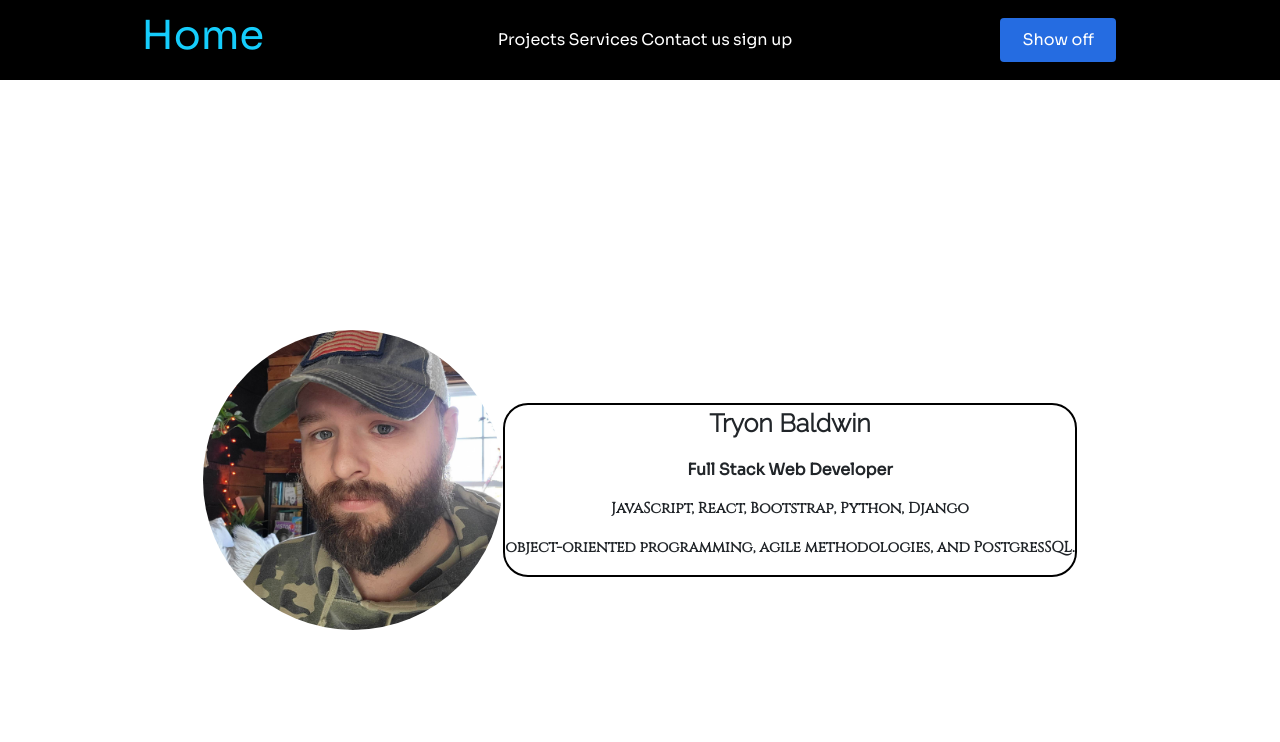
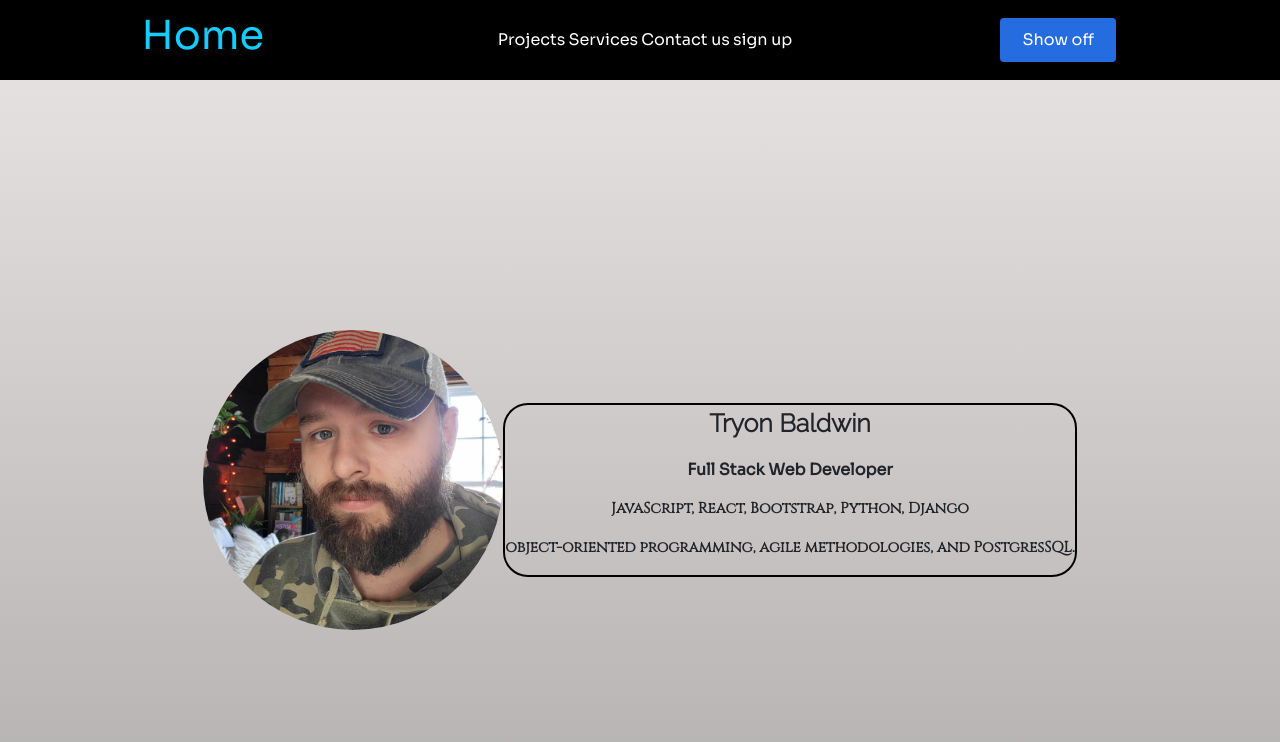
Before and after one commit to OMEGATRYON/OMEGATRYON.github.io, a React (Create React App) app in the folder portfolio/: page / in a window 1280 px wide. Shown: the top 742 px of the page. Built offline with nearby package versions, Linux system fonts and the light colour scheme.

Commit message:
finalized pict/bio

```diff
--- a/portfolio/src/css/style.css
+++ b/portfolio/src/css/style.css
@@ -1,4 +1,7 @@
 @import url('https://fonts.googleapis.com/css2?family=sora&display=swap');
+body {
+    background: linear-gradient(rgb(235, 230, 230),rgb(175, 172, 172));
+}
 
 * {
     font-family: 'Sora', sans-serif;
```
